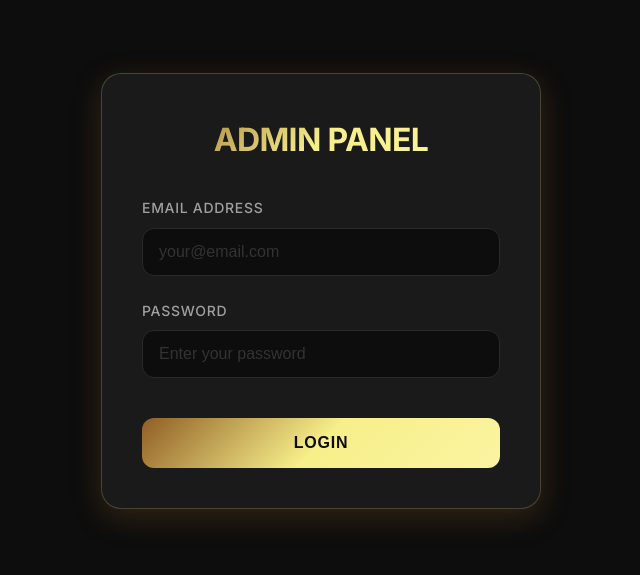
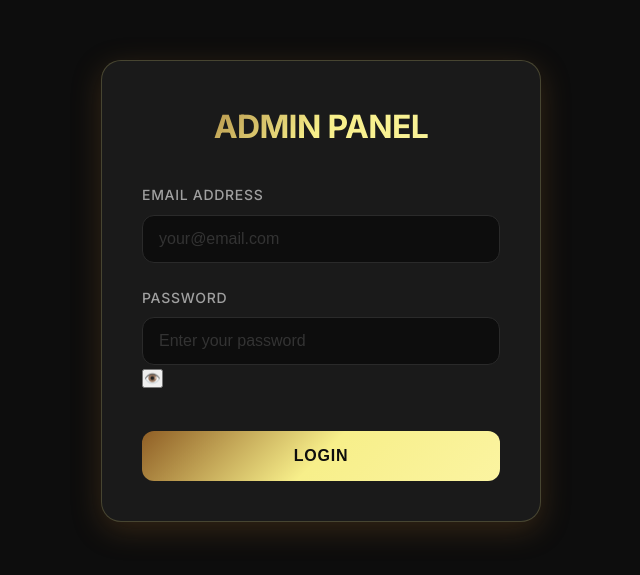
Before and after one commit to kimomlm2020/Massinowski, a React (Vite) app in the folder admin/: page / in a window 1280 px wide. Shown: the part 109-684 px from the top of the page, without its empty margins (319-959 px from the left). Built offline with nearby package versions, Linux system fonts and the light colour scheme.

Commit message:
Update Login.jsx

```diff
--- a/admin/src/components/Login.jsx
+++ b/admin/src/components/Login.jsx
@@ -8,6 +8,9 @@ const Login = ({ setToken }) => {
   const [email, setEmail] = useState('')
   const [password, setPassword] = useState('')
   const [loading, setLoading] = useState(false)
+
+  // ⭐ État pour afficher/masquer le mot de passe
+  const [showPassword, setShowPassword] = useState(false)
 
   const onSubmitHandler = async (e) => {
     e.preventDefault();
@@ -46,6 +49,11 @@ const Login = ({ setToken }) => {
     }
   }
 
+  // ⭐ Fonction pour basculer l'affichage du mot de passe
+  const togglePasswordVisibility = () => {
+    setShowPassword(!showPassword);
+  };
+
   return (
     <div className="dark-gold-login">
       <div className="gold-card">
@@ -63,18 +71,34 @@ const Login = ({ setToken }) => {
               disabled={loading}
             />
           </div>
-          <div className="input-group">
+
+          {/* ⭐ Champ mot de passe avec emoji toggle */}
+          <div className="input-group password-group">
             <label className="gold-label">PASSWORD</label>
+            <div className="password-input-wrapper">
               <input
                 onChange={(e) => setPassword(e.target.value)}
                 value={password}
-              type="password"
+                type={showPassword ? "text" : "password"}
                 placeholder="Enter your password"
                 required
-              className="gold-input"
+                className="gold-input password-input"
                 disabled={loading}
               />
+              <button
+                type="button"
+                className="password-toggle-btn"
+                onClick={togglePasswordVisibility}
+                disabled={loading}
+                aria-label={showPassword ? "Hide password" : "Show password"}
+              >
+                <span className="password-emoji" role="img" aria-label="toggle password">
+                  {showPassword ? '🙈' : '👁️'}
+                </span>
+              </button>
             </div>
+          </div>
+
           <button
             type="submit"
             className="gold-button"
```
Lines whose indentation alone changed are shown as unchanged.
